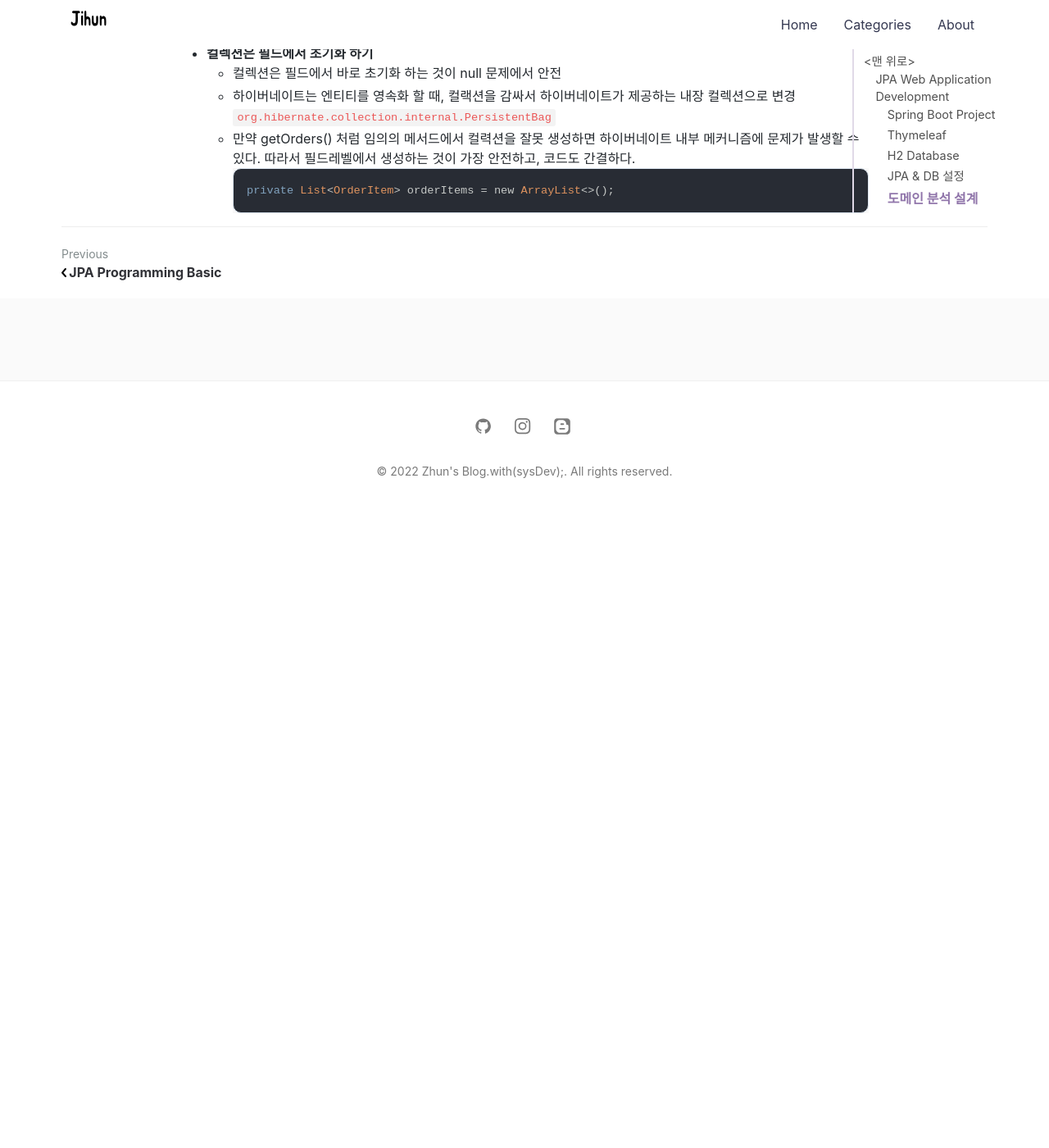
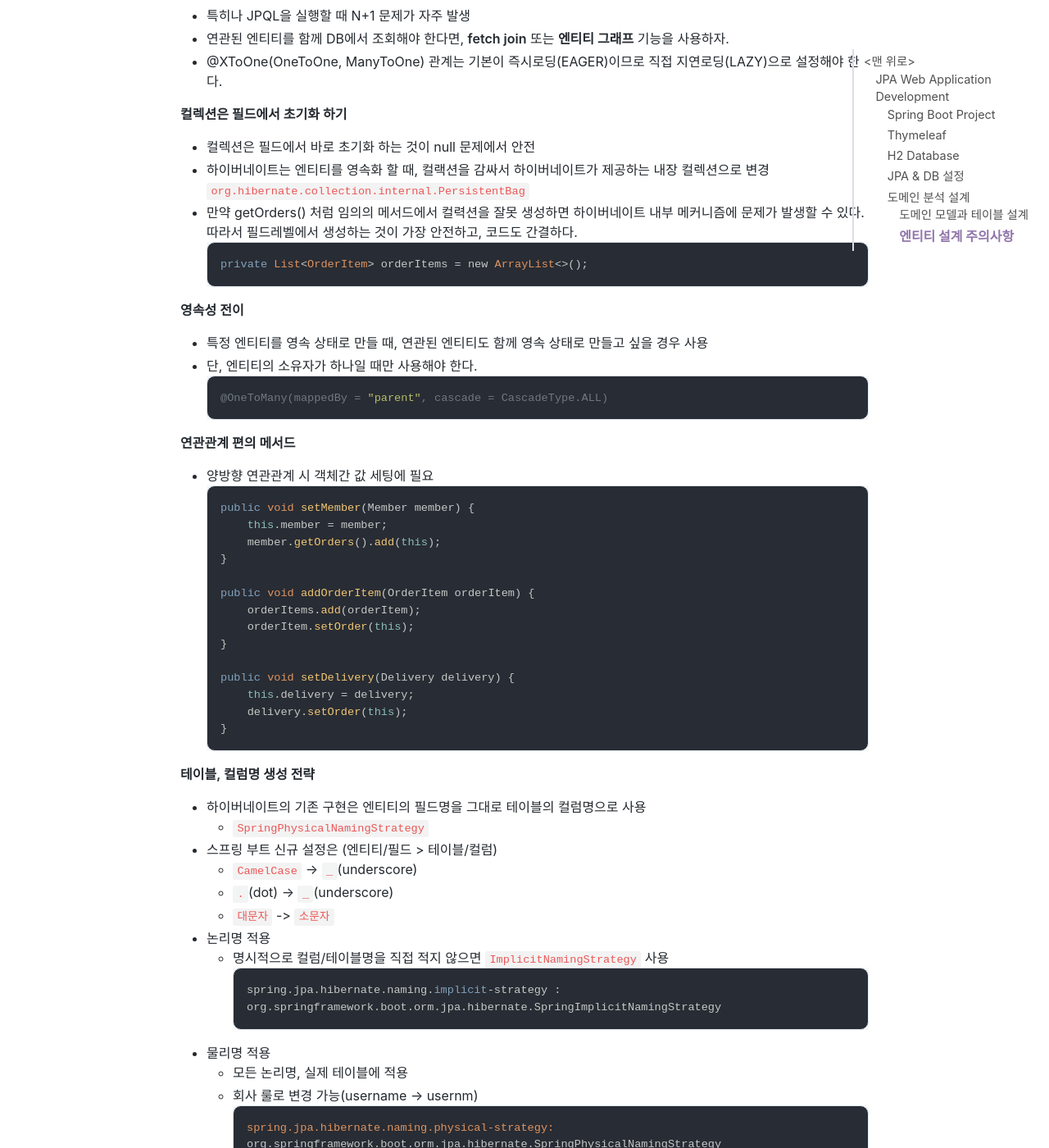
Before and after one commit to jihunparkme/jihunparkme.github.io, a Jekyll site: the page built from _posts/2022-04-16-JPA-Web-Application.md, in a window 1280 px wide and 1400 px high, scrolled down 3797 px. Shown: the whole window at 82% size. Built offline with Jekyll 4.4.1, drawn with Linux system fonts in a browser that asks for light colours; nearby versions of some CDN libraries; comment, search, counter and statistics services are not loaded; before the commit the page ends 4427 px from its top, so only the background shows below that; some of the changed text lies outside the part shown.

Commit message:
add: 테이블, 컬럼명 생성 전략

````diff
--- a/_posts/2022-04-16-JPA-Web-Application.md
+++ b/_posts/2022-04-16-JPA-Web-Application.md
@@ -119,7 +119,7 @@ implementation 'com.github.gavlyukovskiy:p6spy-spring-boot-starter:1.5.6'
 
 ## 도메인 분석 설계
 
-`**도메인 모델과 테이블 설계**`
+### 도메인 모델과 테이블 설계
 
 - 회원이 주문을 하기 때문에 회원이 주문리스트를 가지는 것이 잘 설계한 것처럼 보이지만, 객체 세상은 실제 세계와는 다르다
   - 회원이 주문을 참조하지 않고, 주문이 회원을 참조하는 것으로 충분하다.
@@ -138,19 +138,77 @@ implementation 'com.github.gavlyukovskiy:p6spy-spring-boot-starter:1.5.6'
   - JPA 스펙상 엔티티나 임베디드 타입은 자바 기본 생성자를 public 또는 (가급적) protected 로 설정해주자.
   - JPA 구현 라이브러리가 객체를 생성할 때 리플랙션, 프록시 같은 기술을 사용할 수 있도록 지원해야 하기 때문
 
-`**엔티티 설계 주의사항**`
+### 엔티티 설계 주의사항
 
-- **엔티티에는 가급적 Setter를 사용하지 않기**
-  - Setter가 모두 열려있다면, 변경 포인트가 너무 많아서 유지보수가 어려워진다.
-- **모든 연관관계는 지연로딩(LAZY)으로 설정하기**
-  - 즉시로딩(EAGER)은 예측이 어렵고, 어떤 SQL이 실행될지 추적이 어려움
-  - 특히나 JPQL을 실행할 때 N+1 문제가 자주 발생
-  - 연관된 엔티티를 함께 DB에서 조회해야 한다면, **fetch join** 또는 **엔티티 그래프** 기능을 사용하자.
-  - @XToOne(OneToOne, ManyToOne) 관계는 기본이 즉시로딩(EAGER)이므로 직접 지연로딩(LAZY)으로 설정해야 한다.
-- **컬렉션은 필드에서 초기화 하기**
-  - 컬렉션은 필드에서 바로 초기화 하는 것이 null 문제에서 안전
-  - 하이버네이트는 엔티티를 영속화 할 때, 컬랙션을 감싸서 하이버네이트가 제공하는 내장 컬렉션으로 변경 `org.hibernate.collection.internal.PersistentBag`
-  - 만약 getOrders() 처럼 임의의 메서드에서 컬력션을 잘못 생성하면 하이버네이트 내부 메커니즘에 문제가 발생할 수 있다. 따라서 필드레벨에서 생성하는 것이 가장 안전하고, 코드도 간결하다.
-  ```java
-  private List<OrderItem> orderItems = new ArrayList<>();
+**엔티티에는 가급적 Setter를 사용하지 않기**
+
+- Setter가 모두 열려있다면, 변경 포인트가 너무 많아서 유지보수가 어려워진다.
+
+**모든 연관관계는 지연로딩(LAZY)으로 설정하기**
+
+- 즉시로딩(EAGER)은 예측이 어렵고, 어떤 SQL이 실행될지 추적이 어려움
+- 특히나 JPQL을 실행할 때 N+1 문제가 자주 발생
+- 연관된 엔티티를 함께 DB에서 조회해야 한다면, **fetch join** 또는 **엔티티 그래프** 기능을 사용하자.
+- @XToOne(OneToOne, ManyToOne) 관계는 기본이 즉시로딩(EAGER)이므로 직접 지연로딩(LAZY)으로 설정해야 한다.
+
+**컬렉션은 필드에서 초기화 하기**
+
+- 컬렉션은 필드에서 바로 초기화 하는 것이 null 문제에서 안전
+- 하이버네이트는 엔티티를 영속화 할 때, 컬랙션을 감싸서 하이버네이트가 제공하는 내장 컬렉션으로 변경 `org.hibernate.collection.internal.PersistentBag`
+- 만약 getOrders() 처럼 임의의 메서드에서 컬력션을 잘못 생성하면 하이버네이트 내부 메커니즘에 문제가 발생할 수 있다. 따라서 필드레벨에서 생성하는 것이 가장 안전하고, 코드도 간결하다.
+```java
+private List<OrderItem> orderItems = new ArrayList<>();
+```
+
+**영속성 전이**
+
+- 특정 엔티티를 영속 상태로 만들 때, 연관된 엔티티도 함께 영속 상태로 만들고 싶을 경우 사용
+- 단, 엔티티의 소유자가 하나일 때만 사용해야 한다.
+```java
+@OneToMany(mappedBy = "parent", cascade = CascadeType.ALL)
+```
+
+**연관관계 편의 메서드**
+
+- 양방향 연관관계 시 객체간 값 세팅에 필요
+```java
+  public void setMember(Member member) {
+      this.member = member;
+      member.getOrders().add(this);
+  }
+
+  public void addOrderItem(OrderItem orderItem) {
+      orderItems.add(orderItem);
+      orderItem.setOrder(this);
+  }
+
+  public void setDelivery(Delivery delivery) {
+      this.delivery = delivery;
+      delivery.setOrder(this);
+  }
+```
+
+**테이블, 컬럼명 생성 전략**
+
+- 하이버네이트의 기존 구현은 엔티티의 필드명을 그대로 테이블의 컬럼명으로 사용
+  - `SpringPhysicalNamingStrategy`
+- 스프링 부트 신규 설정은 (엔티티/필드 > 테이블/컬럼)
+  - `CamelCase` -> `_`(underscore)
+  - `.`(dot) -> `_`(underscore)
+  - `대문자` -> `소문자`
+- 논리명 적용
+  - 명시적으로 컬럼/테이블명을 직접 적지 않으면 `ImplicitNamingStrategy` 사용
+  ```properties
+  spring.jpa.hibernate.naming.implicit-strategy :
+  org.springframework.boot.orm.jpa.hibernate.SpringImplicitNamingStrategy
   ```
+- 물리명 적용
+  - 모든 논리명, 실제 테이블에 적용
+  - 회사 룰로 변경 가능(username -> usernm)
+  ```properties
+  spring.jpa.hibernate.naming.physical-strategy:
+  org.springframework.boot.orm.jpa.hibernate.SpringPhysicalNamingStrategy
+  ```
+- Reference
+  - [Configure Hibernate Naming Strategy](https://docs.spring.io/spring-boot/docs/2.1.3.RELEASE/reference/htmlsingle/#howto-configure-hibernate-naming-strategy)
+  - [Naming strategies](https://docs.jboss.org/hibernate/orm/5.4/userguide/html_single/Hibernate_User_Guide.html#naming)
````
